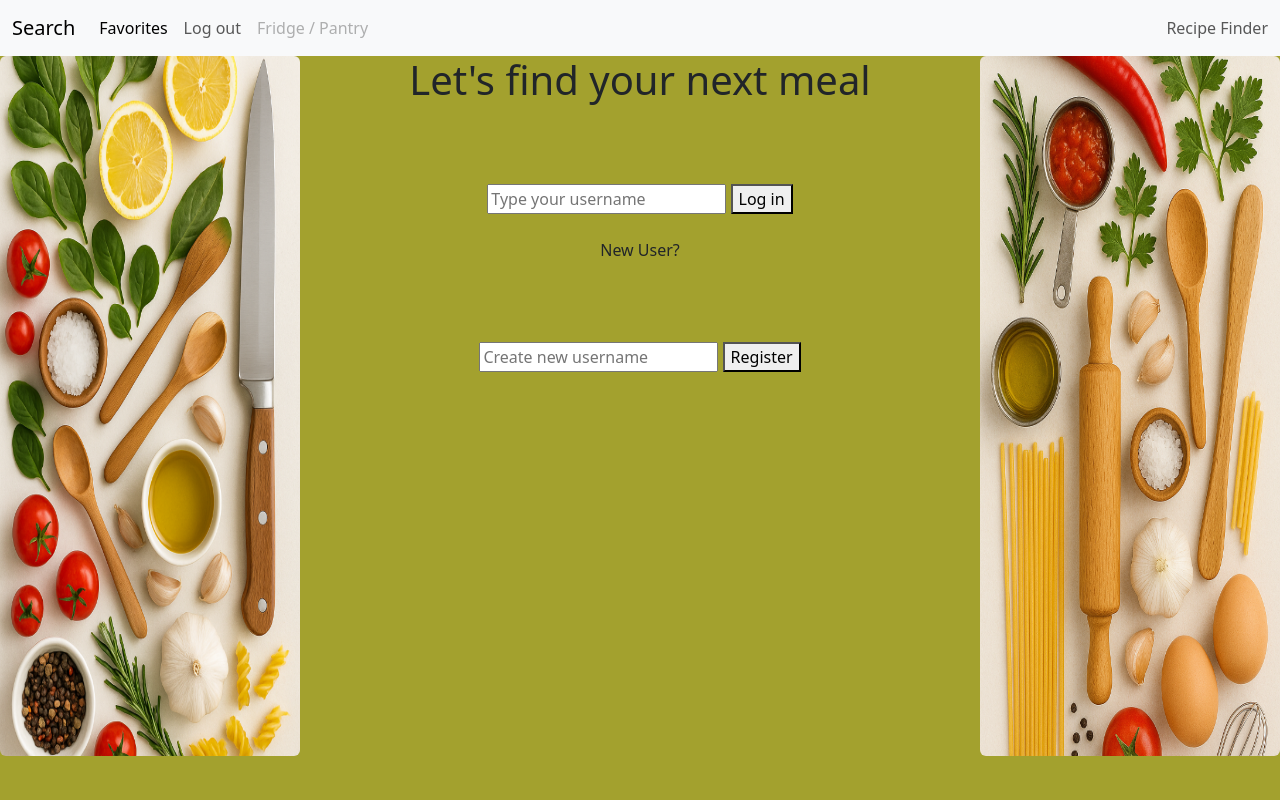
After one commit to dancast835/recipe_finder, a Flask app: page /login in a window 1280 px wide. The commit adds this page. Run offline with Flask 3, Linux system fonts and the light colour scheme.

Commit message:
complete initial database setup, also started login and user registration

```diff
--- a/main.py
+++ b/main.py
@@ -1,43 +1,118 @@
-from flask import Flask, render_template, request
 import requests
 import os
 from dotenv import load_dotenv
+from flask import Flask, render_template, request, flash, session
 from flask_sqlalchemy import SQLAlchemy
+from sqlalchemy import String
 from sqlalchemy.orm import DeclarativeBase, mapped_column, Mapped
 
-#Edamam API
+
+#------------------------------------------------- Variables -----------------------------------------------#
+#API Edamam
 load_dotenv()
 API_KEY = os.getenv("API_KEY")
 APP_ID = os.getenv("APP_ID")
 
-#api need this header, it is not in the documentation
+#api needs this header, it is not in the documentation
 header = {
     "Edamam-Account-User": "test",
 }
 
 
+#initialize flask
+app = Flask(__name__)
+app.secret_key = "Cachapaconqueso"
 
-#database for favorites recipe
+user_verified = False
+
+#------------------------------------------------ Database setup ------------------------------------------------#
 class Base(DeclarativeBase):
     pass
 
 db = SQLAlchemy(model_class=Base)
-app = Flask(__name__)       #this is to set up flask
 app.config['SQLALCHEMY_DATABASE_URI'] = 'sqlite:///recipes.db'
-
 db.init_app(app)
 
 class User(db.Model):
+    __tablename__ = "users"
+    id: Mapped[int] = mapped_column(primary_key=True)
+    username: Mapped[str] = mapped_column(String(150), unique=True, nullable=False)
+
+    favorites: Mapped[list["Favorite"]] = db.relationship(back_populates="user")
+
+class Favorite(db.Model):
     __tablename__ = "favorites"
     id: Mapped[int] = mapped_column(primary_key=True)
     label: Mapped[str]
     url: Mapped[str]
     image: Mapped[str]
 
+    user_id: Mapped[int] = mapped_column(db.ForeignKey("users.id"))
+    user: Mapped["User"] = db.relationship(back_populates="favorites")
 
+with app.app_context():
+    db.create_all()
+
+#------------------------------------------------- Routes ------------------------------------------------#
 @app.route('/')
 def home():
     return render_template("index.html")
+
+@app.route('/login', methods=['GET', 'POST'])
+def login():
+    if request.method == 'POST':
+        username = request.form['username']
+        session['username'] = username
+        user = User.query.filter_by(username=username).first()
+        if user:
+            global user_verified
+            user_verified = True
+            return render_template("favorites.html")
+        else:
+            return render_template("login.html")
+    return render_template("login.html")
+
+@app.route('/logout', methods=['GET', 'POST'])
+def logout():
+    session.pop('username', None)
+    global user_verified
+    user_verified = False
+    return render_template("index.html")
+
+@app.route('/signup', methods=['GET', 'POST'])
+def signup():
+    if request.method == 'POST':
+        new_user = User(
+            username=request.form['new user']
+        )
+        db.session.add(new_user)
+        db.session.commit()
+        return render_template("login.html")
+
+#TODO: make it to if user is in session the link will take directly to favorites page
+@app.route('/favorites')
+def favorites():
+    if 'username' in session:
+        return render_template("favorites.html")
+    elif not user_verified:
+        return render_template("login.html")
+
+    return render_template("favorites.html")
+
+
+@app.route('/add_favorites', methods=['GET', 'POST'])
+def add_favorites():
+    if request.method == 'POST':
+        new_favorite = Favorite(
+            label=request.form['label'],
+            url=request.form['url'],
+            image=request.form['image']
+        )
+        db.session.add(new_favorite)
+        db.session.commit()
+
+    return "<h1>Favorite Added</h1>"
+
 
 @app.route('/result', methods=['GET', 'POST'])
 def result():
@@ -51,37 +126,22 @@ def result():
             "app_key": API_KEY
         }
 
-        #api call
-        response = requests.get(url="https://api.edamam.com/api/recipes/v2", params=params, headers=header)
-        data = response.json()
-
         label = []
         url = []
         image = []
+
+        #api call for recipe search
+        response = requests.get(url="https://api.edamam.com/api/recipes/v2", params=params, headers=header)
+        data = response.json()
 
         for recipe in data["hits"][:5]:  # Print first 5 recipes
             label.append(recipe["recipe"]["label"])
             image.append(recipe["recipe"]["image"])
             url.append(recipe["recipe"]["url"])
 
-        recipes = zip(label, url, image)    #zip function to combine lists into tuples to loop all at the same time
+        recipes = zip(label, url, image)    #zip function to combine lists into tuples to loop all at the same time in html file
 
         return render_template("result.html", recipes=recipes)
-
-@app.route('/add_favorites', methods=['GET', 'POST'])
-def add_favorites():
-    if request.method == 'POST':
-        new_favorite = User(
-            label=request.form['label'],
-            url=request.form['url'],
-            image=request.form['image']
-        )
-        db.session.add(new_favorite)
-        db.session.commit()
-
-    return "<h1>Favorite Added</h1>"
-
-
 
 @app.route('/random')
 def random():
@@ -93,13 +153,13 @@ def random():
         "app_key": API_KEY
     }
 
-    # api call
-    response = requests.get(url="https://api.edamam.com/api/recipes/v2", params=params, headers=header)
-    data = response.json()
-
     label = []
     url = []
     image = []
+
+    # api call for random recipe
+    response = requests.get(url="https://api.edamam.com/api/recipes/v2", params=params, headers=header)
+    data = response.json()
 
     for recipe in data["hits"][:5]:  # Print first 5 recipes
         label.append(recipe["recipe"]["label"])
@@ -110,5 +170,7 @@ def random():
 
     return render_template("random.html", recipes=recipes)
 
+
+
 if __name__ == "__main__":
     app.run(debug=True)
--- a/templates/base.html
+++ b/templates/base.html
@@ -19,7 +19,10 @@
     <div class="collapse navbar-collapse" id="navbarText">
       <ul class="navbar-nav me-auto mb-2 mb-lg-0">
         <li class="nav-item">
-          <a class="nav-link active" aria-current="page" href="{{ url_for('add_favorites') }}">Favorites</a>
+          <a class="nav-link active" aria-current="page" href="{{ url_for('login') }}">Favorites</a>
+        </li>
+        <li class="nav-item">
+          <a class="nav-link" href="/logout">Log out</a>
         </li>
         <li class="nav-item">
           <a class="nav-link disabled" aria-disabled="true">Fridge / Pantry</a>
--- /dev/null
+++ b/templates/login.html
@@ -0,0 +1,27 @@
+{% extends "base.html" %}
+<head>
+    <link rel="stylesheet" href="/static/style.css">
+</head>
+
+{% block content %}
+<body>
+    <img src="/static/banner1.png" class="rounded float-start" alt="banner 1" width="300" height="700">
+    <img src="/static/banner2.png" class="rounded float-end" alt="banner 2" width="300" height="700">
+
+    <h1>Let's find your next meal</h1>
+    <form action="/login" method="post">
+        <input type="text" name="username" placeholder="Type your username" required>
+        <button type="submit">Log in</button>
+    </form>
+
+    <br>
+
+    <div>
+        <p>New User?</p>
+        <form action="/signup" method="post">
+            <input type="text" name="new user" placeholder="Create new username">
+            <button type="submit">Register</button>
+        </form>
+    </div>
+</body>
+{% endblock %}
```
Also changed, not shown: templates/random.html (+10 -1 lines), templates/favorites.html (renamed from templates/add_favorites.html).
